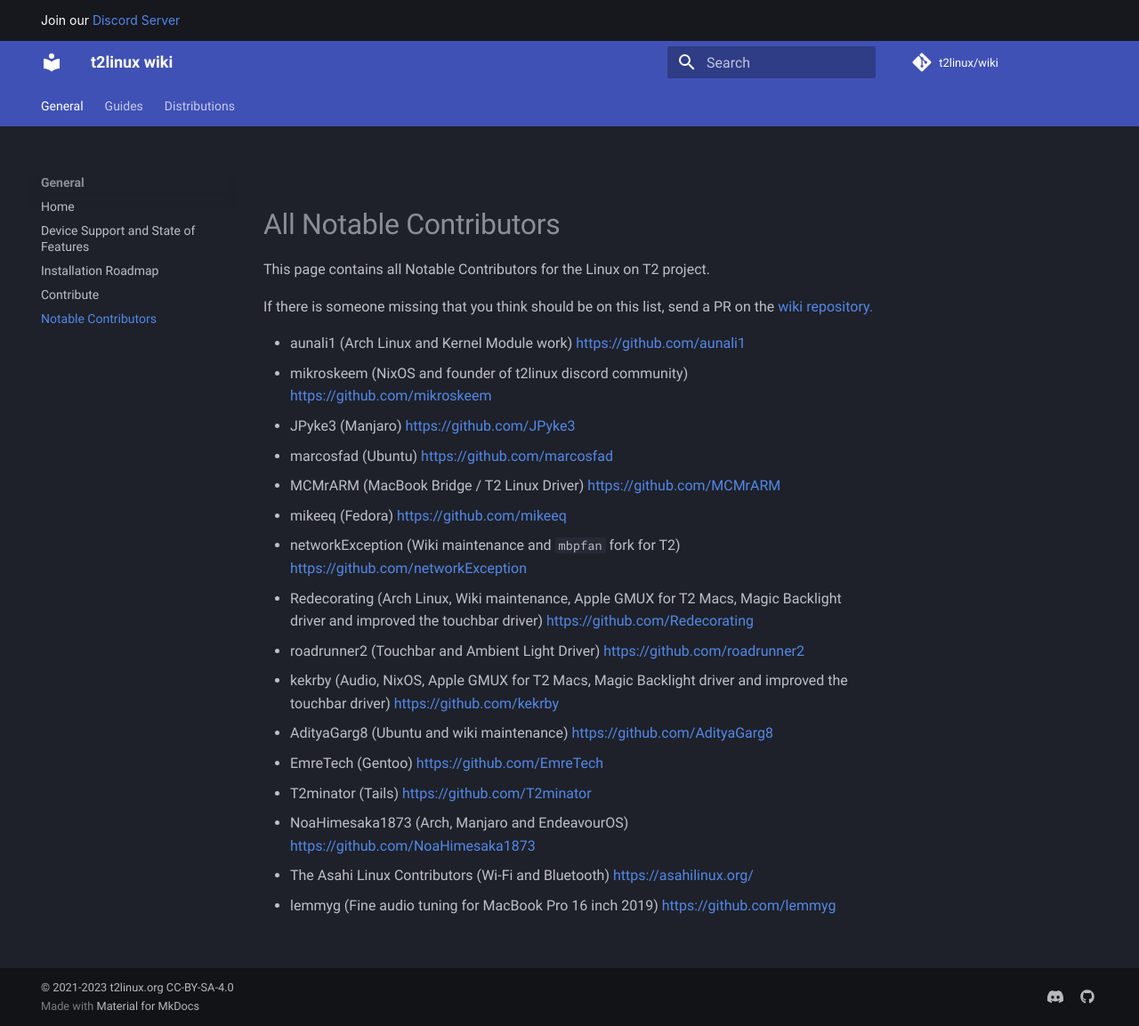
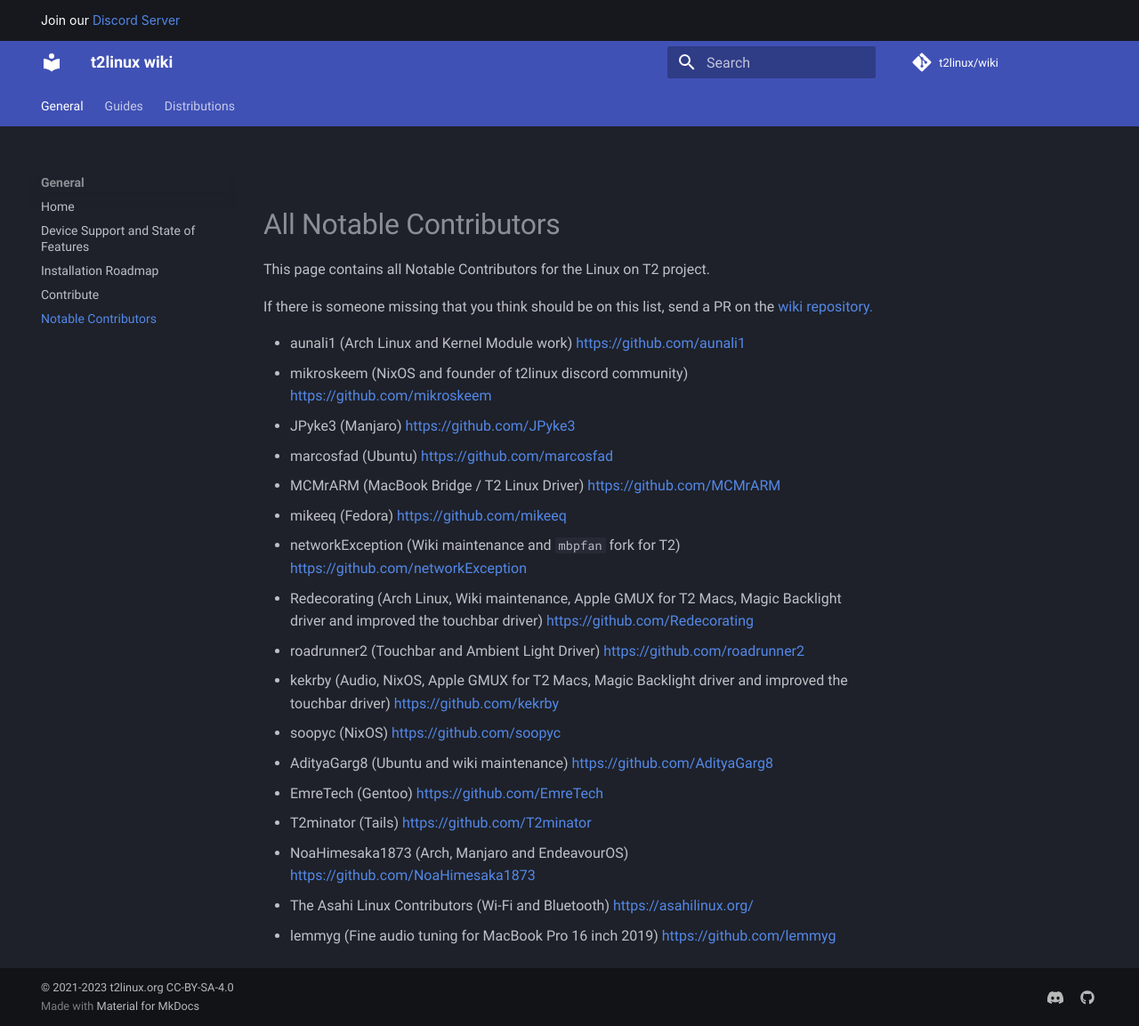
Before and after one commit to t2linux/wiki, an MkDocs documentation site: the page built from docs/notable-contributors.md, in a window 1280 px wide and 1153 px high. Shown: the whole window at 89% size. Built offline with MkDocs 1.6.1 and Material for MkDocs 9.7.7, drawn with Linux system fonts in a browser that asks for light colours; comment, search, counter and statistics services are not loaded.

Commit message:
Notable: Add soopyc

```diff
--- a/docs/notable-contributors.md
+++ b/docs/notable-contributors.md
@@ -14,6 +14,7 @@ If there is someone missing that you think should be on this list, send a PR on
 - Redecorating (Arch Linux, Wiki maintenance, Apple GMUX for T2 Macs, Magic Backlight driver and improved the touchbar driver) [https://github.com/Redecorating](https://github.com/Redecorating)
 - roadrunner2 (Touchbar and Ambient Light Driver) [https://github.com/roadrunner2](https://github.com/roadrunner2)
 - kekrby (Audio, NixOS, Apple GMUX for T2 Macs, Magic Backlight driver and improved the touchbar driver) [https://github.com/kekrby](https://github.com/kekrby)
+- soopyc (NixOS) [https://github.com/soopyc](https://github.com/soopyc)
 - AdityaGarg8 (Ubuntu and wiki maintenance) [https://github.com/AdityaGarg8](https://github.com/AdityaGarg8)
 - EmreTech (Gentoo) [https://github.com/EmreTech](https://github.com/EmreTech)
 - T2minator (Tails) [https://github.com/T2minator](https://github.com/T2minator)
```
